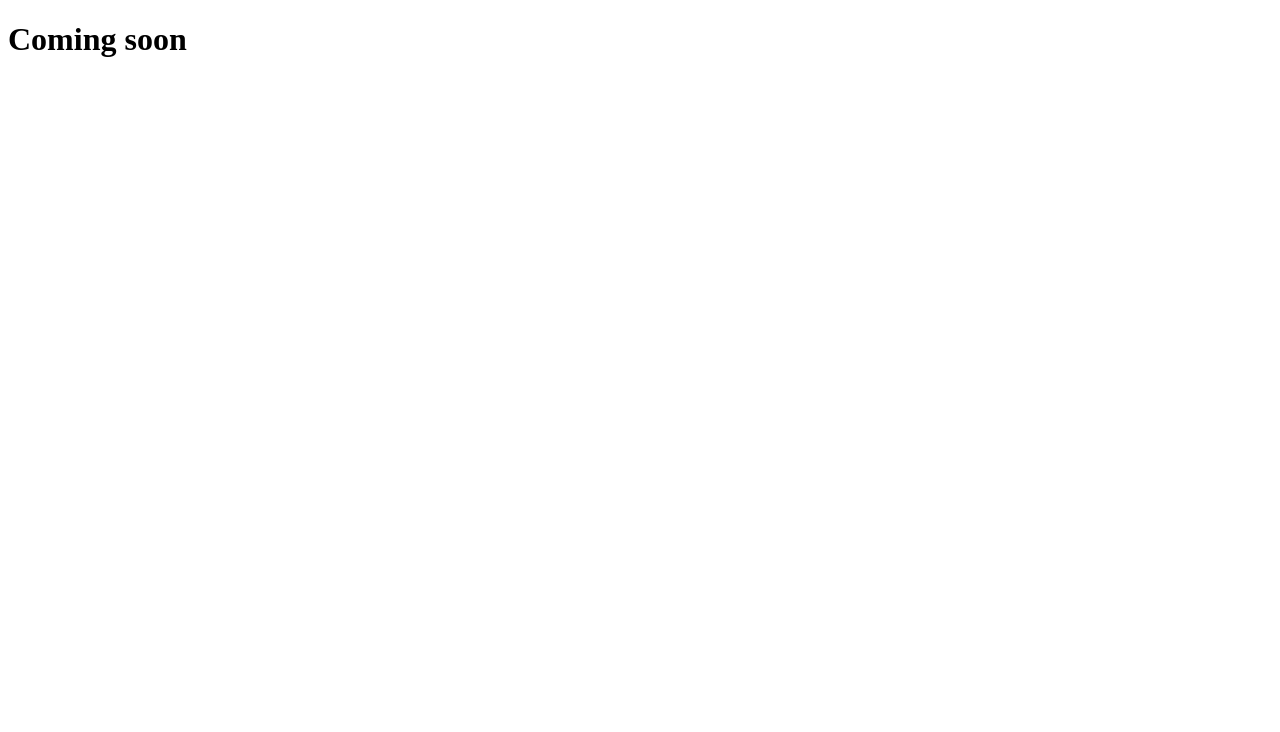
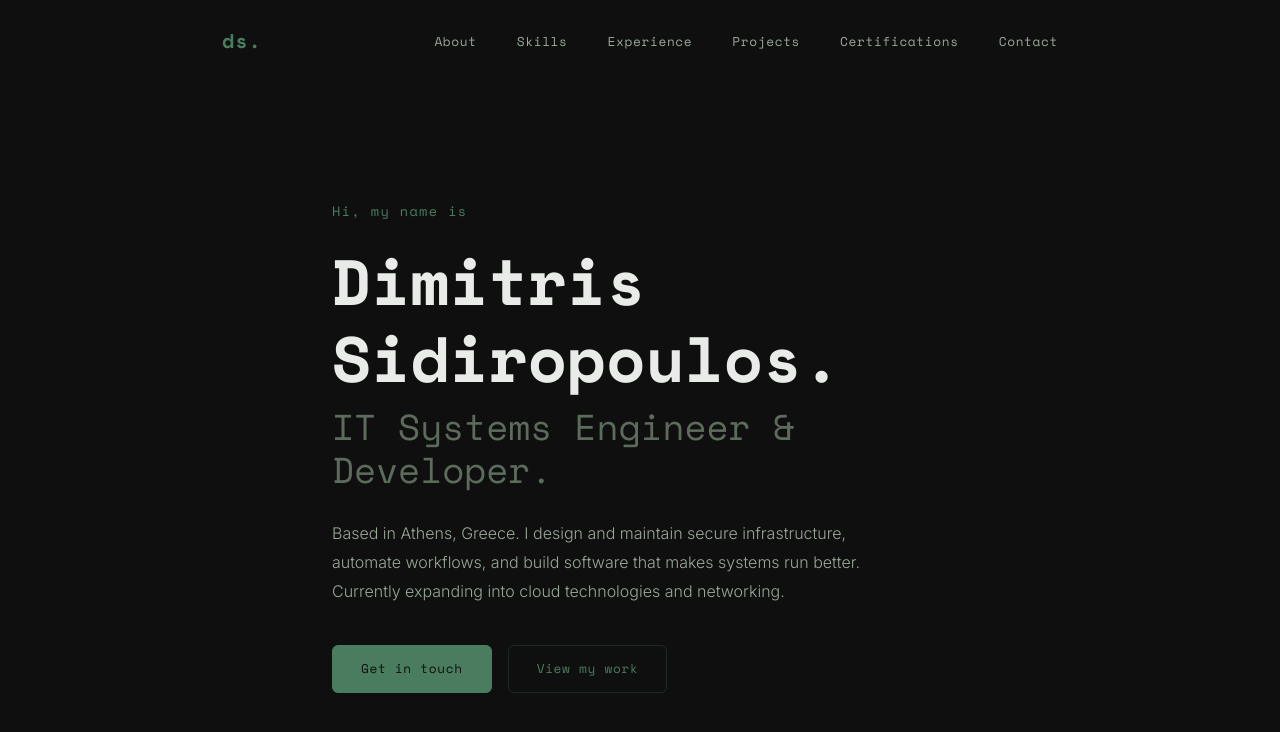
Before and after one commit to Jimsidi/jimsidi.github.io, a React (Vite) app: page / in a window 1280 px wide. Shown: the top 732 px of the page. Built offline with nearby package versions, Linux system fonts and the light colour scheme.

Commit message:
feat: add navbar and hero section

```diff
--- a/src/App.tsx
+++ b/src/App.tsx
@@ -1,8 +1,14 @@
+import Navbar from './components/Navbar'
+import Hero from './components/Hero'
+
 function App() {
   return (
-    <div>
-      <h1>Coming soon</h1>
-    </div>
+    <>
+      <Navbar />
+      <main>
+        <Hero />
+      </main>
+    </>
   )
 }
 
--- /dev/null
+++ b/src/components/Hero.tsx
@@ -0,0 +1,26 @@
+function Hero() {
+  return (
+    <section className="hero" id="hero">
+      <div className="container hero__inner">
+        <span className="hero__greeting">Hi, my name is</span>
+        <h1 className="hero__name">Dimitris Sidiropoulos.</h1>
+        <h2 className="hero__title">IT Systems Engineer & Developer.</h2>
+        <p className="hero__bio">
+          Based in Athens, Greece. I design and maintain secure infrastructure, automate workflows,
+          and build software that makes systems run better. Currently expanding into cloud
+          technologies and networking.
+        </p>
+        <div className="hero__actions">
+          <a href="#contact" className="btn btn--primary">
+            Get in touch
+          </a>
+          <a href="#experience" className="btn btn--ghost">
+            View my work
+          </a>
+        </div>
+      </div>
+    </section>
+  )
+}
+
+export default Hero
--- /dev/null
+++ b/src/components/Navbar.tsx
@@ -0,0 +1,61 @@
+import { useState, useEffect } from 'react'
+
+const navLinks = [
+  { label: 'About', href: '#about' },
+  { label: 'Skills', href: '#skills' },
+  { label: 'Experience', href: '#experience' },
+  { label: 'Projects', href: '#projects' },
+  { label: 'Certifications', href: '#certifications' },
+  { label: 'Contact', href: '#contact' },
+]
+
+function Navbar() {
+  const [scrolled, setScrolled] = useState(false)
+  const [menuOpen, setMenuOpen] = useState(false)
+
+  useEffect(() => {
+    const onScroll = () => setScrolled(window.scrollY > 50)
+    window.addEventListener('scroll', onScroll)
+    return () => window.removeEventListener('scroll', onScroll)
+  }, [])
+
+  function closeMenu() {
+    setMenuOpen(false)
+  }
+
+  function toggleMenu() {
+    setMenuOpen(prev => !prev)
+  }
+
+  const navClass = scrolled ? 'navbar navbar--scrolled' : 'navbar'
+  const linksClass = menuOpen ? 'navbar__links navbar__links--open' : 'navbar__links'
+  const burgerClass = menuOpen ? 'navbar__burger navbar__burger--open' : 'navbar__burger'
+
+  return (
+    <nav className={navClass}>
+      <div className="container navbar__inner">
+        <a href="#hero" className="navbar__logo">
+          ds.
+        </a>
+
+        <ul className={linksClass}>
+          {navLinks.map(link => (
+            <li key={link.href}>
+              <a href={link.href} className="navbar__link" onClick={closeMenu}>
+                {link.label}
+              </a>
+            </li>
+          ))}
+        </ul>
+
+        <button className={burgerClass} onClick={toggleMenu} aria-label="Toggle menu">
+          <span />
+          <span />
+          <span />
+        </button>
+      </div>
+    </nav>
+  )
+}
+
+export default Navbar
--- a/src/index.css
+++ b/src/index.css
@@ -0,0 +1,305 @@
+@import url('https://fonts.googleapis.com/css2?family=Space+Mono:wght@400;700&family=Inter:wght@300;400;500&display=swap');
+
+/* ── Variables ────────────────────────────────────────────── */
+:root {
+  --bg-primary: #0e0f0e;
+  --bg-secondary: #141614;
+  --bg-card: #181a18;
+
+  --accent: #4a7c5f;
+  --accent-dim: #3d6b4f;
+  --accent-subtle: rgba(74, 124, 95, 0.1);
+  --accent-border: rgba(74, 124, 95, 0.25);
+
+  --text-primary: #e8ebe8;
+  --text-secondary: #9aa89a;
+  --text-muted: #5c6b5c;
+
+  --border: rgba(255, 255, 255, 0.06);
+  --border-hover: rgba(74, 124, 95, 0.35);
+
+  --font-mono: 'Space Mono', monospace;
+  --font-sans: 'Inter', sans-serif;
+
+  --radius: 6px;
+  --max-width: 900px;
+  --section-gap: 120px;
+}
+
+/* ── Reset ────────────────────────────────────────────────── */
+*,
+*::before,
+*::after {
+  box-sizing: border-box;
+  margin: 0;
+  padding: 0;
+}
+
+html {
+  scroll-behavior: smooth;
+  font-size: 16px;
+}
+
+body {
+  background-color: var(--bg-primary);
+  color: var(--text-primary);
+  font-family: var(--font-sans);
+  font-weight: 300;
+  line-height: 1.7;
+  -webkit-font-smoothing: antialiased;
+  -moz-osx-font-smoothing: grayscale;
+}
+
+/* ── Typography ───────────────────────────────────────────── */
+h1,
+h2,
+h3,
+h4 {
+  font-family: var(--font-mono);
+  font-weight: 700;
+  line-height: 1.2;
+  color: var(--text-primary);
+}
+
+a {
+  color: var(--accent);
+  text-decoration: none;
+  transition: color 0.2s ease;
+}
+
+a:hover {
+  color: var(--text-primary);
+}
+
+/* ── Layout ───────────────────────────────────────────────── */
+.container {
+  max-width: var(--max-width);
+  margin: 0 auto;
+  padding: 0 2rem;
+}
+
+section {
+  padding: var(--section-gap) 0;
+}
+
+/* ── Section Header ───────────────────────────────────────── */
+.section-label {
+  font-family: var(--font-mono);
+  font-size: 0.75rem;
+  color: var(--accent);
+  letter-spacing: 0.15em;
+  text-transform: uppercase;
+  margin-bottom: 0.75rem;
+}
+
+.section-title {
+  font-size: 1.75rem;
+  color: var(--text-primary);
+  margin-bottom: 3rem;
+  padding-bottom: 1rem;
+  border-bottom: 1px solid var(--border);
+}
+
+/* ── Scrollbar ────────────────────────────────────────────── */
+::-webkit-scrollbar {
+  width: 6px;
+}
+
+::-webkit-scrollbar-track {
+  background: var(--bg-primary);
+}
+
+::-webkit-scrollbar-thumb {
+  background: var(--accent-dim);
+  border-radius: 3px;
+}
+
+/* ── Selection ────────────────────────────────────────────── */
+::selection {
+  background: var(--accent-subtle);
+  color: var(--text-primary);
+}
+
+/* ── Navbar ───────────────────────────────────────────────── */
+.navbar {
+  position: fixed;
+  top: 0;
+  left: 0;
+  right: 0;
+  z-index: 100;
+  padding: 1.5rem 0;
+  transition: all 0.3s ease;
+}
+
+.navbar--scrolled {
+  background: rgba(14, 15, 14, 0.92);
+  backdrop-filter: blur(12px);
+  padding: 1rem 0;
+  border-bottom: 1px solid var(--border);
+}
+
+.navbar__inner {
+  display: flex;
+  align-items: center;
+  justify-content: space-between;
+}
+
+.navbar__logo {
+  font-family: var(--font-mono);
+  font-size: 1.25rem;
+  font-weight: 700;
+  color: var(--accent);
+  letter-spacing: 0.05em;
+}
+
+.navbar__logo:hover {
+  color: var(--text-primary);
+}
+
+.navbar__links {
+  display: flex;
+  list-style: none;
+  gap: 2.5rem;
+}
+
+.navbar__link {
+  font-family: var(--font-mono);
+  font-size: 0.8rem;
+  color: var(--text-secondary);
+  letter-spacing: 0.05em;
+  transition: color 0.2s ease;
+}
+
+.navbar__link:hover {
+  color: var(--accent);
+}
+
+.navbar__burger {
+  display: none;
+  flex-direction: column;
+  gap: 5px;
+  background: none;
+  border: none;
+  cursor: pointer;
+  padding: 4px;
+}
+
+.navbar__burger span {
+  display: block;
+  width: 24px;
+  height: 2px;
+  background: var(--text-secondary);
+  transition: all 0.3s ease;
+}
+
+@media (max-width: 640px) {
+  .navbar__burger {
+    display: flex;
+  }
+
+  .navbar__links {
+    display: none;
+    position: absolute;
+    top: 100%;
+    left: 0;
+    right: 0;
+    flex-direction: column;
+    gap: 0;
+    background: var(--bg-secondary);
+    border-bottom: 1px solid var(--border);
+    padding: 1rem 0;
+  }
+
+  .navbar__links--open {
+    display: flex;
+  }
+
+  .navbar__links li {
+    padding: 0.75rem 2rem;
+  }
+}
+
+/* ── Hero ─────────────────────────────────────────────────── */
+.hero {
+  min-height: 100vh;
+  display: flex;
+  align-items: center;
+}
+
+.hero__inner {
+  padding-top: 80px;
+  max-width: 680px;
+}
+
+.hero__greeting {
+  font-family: var(--font-mono);
+  font-size: 0.85rem;
+  color: var(--accent);
+  letter-spacing: 0.1em;
+  display: block;
+  margin-bottom: 1.25rem;
+}
+
+.hero__name {
+  font-size: clamp(2.5rem, 6vw, 4rem);
+  color: var(--text-primary);
+  margin-bottom: 0.5rem;
+}
+
+.hero__title {
+  font-size: clamp(1.5rem, 4vw, 2.25rem);
+  color: var(--text-muted);
+  font-weight: 400;
+  margin-bottom: 1.75rem;
+}
+
+.hero__bio {
+  font-size: 1rem;
+  color: var(--text-secondary);
+  max-width: 540px;
+  margin-bottom: 2.5rem;
+  line-height: 1.8;
+}
+
+.hero__actions {
+  display: flex;
+  gap: 1rem;
+  flex-wrap: wrap;
+}
+
+/* ── Buttons ──────────────────────────────────────────────── */
+.btn {
+  font-family: var(--font-mono);
+  font-size: 0.8rem;
+  letter-spacing: 0.05em;
+  padding: 0.75rem 1.75rem;
+  border-radius: var(--radius);
+  transition: all 0.2s ease;
+  cursor: pointer;
+  border: 1px solid transparent;
+  display: inline-block;
+}
+
+.btn--primary {
+  background: var(--accent);
+  color: var(--bg-primary);
+  border-color: var(--accent);
+}
+
+.btn--primary:hover {
+  background: var(--accent-dim);
+  border-color: var(--accent-dim);
+  color: var(--bg-primary);
+}
+
+.btn--ghost {
+  background: transparent;
+  color: var(--accent);
+  border-color: var(--accent-border);
+}
+
+.btn--ghost:hover {
+  border-color: var(--accent);
+  color: var(--text-primary);
+  background: var(--accent-subtle);
+}
--- a/src/main.tsx
+++ b/src/main.tsx
@@ -1,5 +1,6 @@
 import { StrictMode } from 'react'
 import { createRoot } from 'react-dom/client'
+import './index.css'
 import App from './App.tsx'
 
 createRoot(document.getElementById('root')!).render(
```
